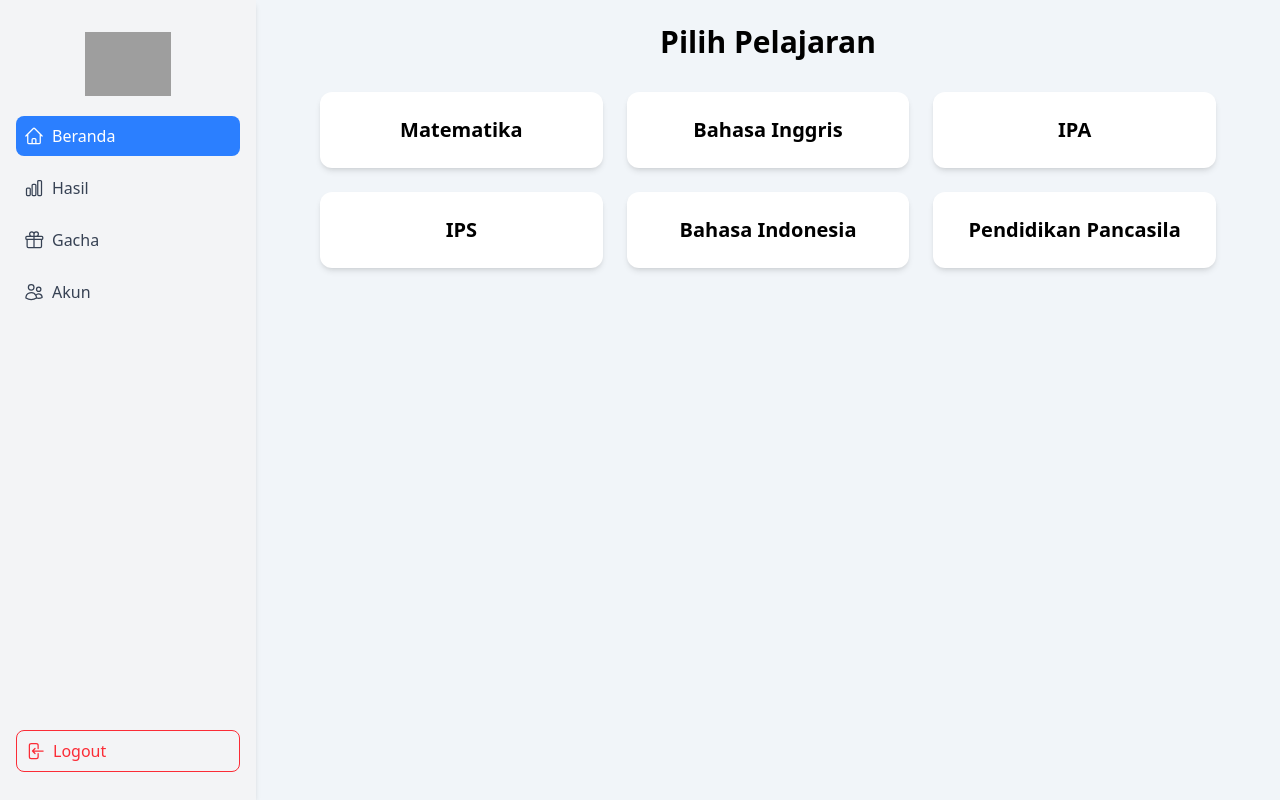
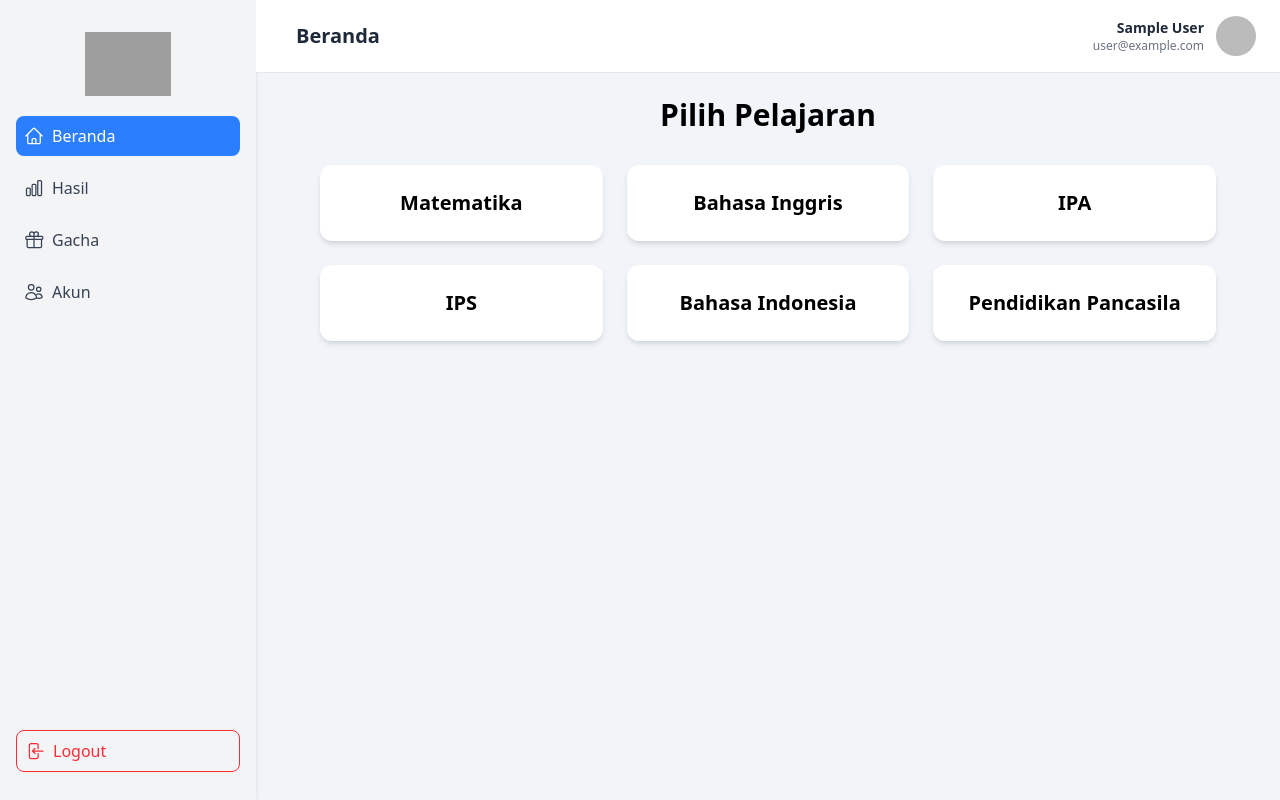
Before and after one commit to FardanAthilla/YokQuiz, a React (Vite) app: page / in a window 1280 px wide. Built offline with nearby package versions, Linux system fonts and the light colour scheme; no server answers; sample sign-in values are in the browser's storage; grey boxes are pictures that could not be loaded.

Commit message:
nambah dikit

```diff
--- a/src/App.tsx
+++ b/src/App.tsx
@@ -6,7 +6,7 @@ import { auth } from "./API/firebase";
 import AppRouter from "./Router/router";
 
 const App: React.FC = () => {
-  const [,setUser] = useState<User | null>(null);
+  const [, setUser] = useState<User | null>(null);
   const [loading, setLoading] = useState(true);
 
   useEffect(() => {
@@ -23,7 +23,15 @@ const App: React.FC = () => {
   }, []);
 
   if (loading) {
-    return <p className="text-center mt-10">Loading...</p>;
+    return (
+      <div className="flex items-center justify-center h-screen w-screen">
+        <img
+          className="w-20 h-20 animate-spin"
+          src="https://www.svgrepo.com/show/173880/loading-arrows.svg"
+          alt="Loading icon"
+        />
+      </div>
+    );
   }
 
   return (
--- a/src/Page/account.tsx
+++ b/src/Page/account.tsx
@@ -31,7 +31,7 @@ const Account: React.FC = () => {
     .toUpperCase();
 
   return (
-    <div className="flex min-h-screen bg-gray-100">
+    <div className="flex min-h-screen">
       <Sidebar />
       <main className="flex-1 flex items-center justify-center p-6">
         <div className="bg-white shadow-lg rounded-lg p-6 w-full max-w-md text-center">
@@ -51,15 +51,7 @@ const Account: React.FC = () => {
           <h2 className="text-2xl font-bold mb-2">{user.displayName}</h2>
           <p className="text-gray-600 mb-4">{user.email}</p>
 
-          <div className="border-t pt-4 text-sm text-left">
-            <p>
-              <span className="font-semibold">UID:</span> {user.uid}
-            </p>
-            <p>
-              <span className="font-semibold">Email Verified:</span>{" "}
-              {user.emailVerified ? "Ya" : "Belum"}
-            </p>
-          </div>
+
         </div>
       </main>
     </div>
--- a/src/Page/gacha.tsx
+++ b/src/Page/gacha.tsx
@@ -74,7 +74,7 @@ const GachaWallpaper: React.FC = () => {
   };
 
   return (
-  <div className="flex min-h-screen bg-slate-100 text-white">
+  <div className="flex min-h-screen text-white">
     <Sidebar />
 
     <main className="flex-1 flex flex-col items-center justify-center p-6">
--- a/src/Page/hasil.tsx
+++ b/src/Page/hasil.tsx
@@ -1,6 +1,7 @@
 import { useEffect, useState } from "react";
 import { db, auth } from "../API/firebase";
 import { collection, getDocs } from "firebase/firestore";
+import Sidebar from "../Components/sidebar";
 
 interface Attempt {
   id: string;
@@ -79,8 +80,10 @@ function Hasil() {
     );
   }
 
-  return (
-    <div className="p-6 space-y-4">
+return (
+  <div className="flex">
+    <Sidebar />
+    <div className="p-6 space-y-4 flex-1">
       <h1 className="text-2xl font-bold mb-6">Riwayat Quiz</h1>
       {attempts.map((attempt) => (
         <div
@@ -98,7 +101,9 @@ function Hasil() {
         </div>
       ))}
     </div>
-  );
+  </div>
+);
+
 }
 
 export default Hasil;
--- a/src/Page/home.tsx
+++ b/src/Page/home.tsx
@@ -1,18 +1,88 @@
+import React, { useEffect, useState } from "react";
+import { onAuthStateChanged } from "firebase/auth";
+import type { User } from "firebase/auth";
+import { auth } from "../API/firebase";
 import { useNavigate } from "react-router-dom";
+import Sidebar from "../Components/sidebar";
 import { subjects } from "../Data/Subject";
-import Sidebar from "../Components/sidebar";
 
-function Home() {
+const Home: React.FC = () => {
+  const [user, setUser] = useState<User | null>(null);
+  const [imgError, setImgError] = useState(false);
   const navigate = useNavigate();
 
+  useEffect(() => {
+    const unsubscribe = onAuthStateChanged(auth, (currentUser) => {
+      setUser(currentUser);
+      setImgError(false);
+    });
+    return () => unsubscribe();
+  }, []);
+
+  const fallbackChar = (user?.displayName || user?.email || "U")
+    .charAt(0)
+    .toUpperCase();
+
   return (
-    <div className="flex min-h-screen bg-slate-100">
+    <div className="flex min-h-screen">
       <Sidebar />
+
+      <div className="flex-1 flex flex-col">
+        {/* HEADER */}
+        <header className="flex items-center justify-between px-6 py-4 bg-white border-b border-gray-200">
+          <div className="flex items-center">
+            <button className="md:hidden text-gray-500 focus:outline-none">
+              <i className="fas fa-bars"></i>
+            </button>
+            <h1 className="text-xl font-semibold text-gray-800 ml-4">
+              Beranda
+            </h1>
+          </div>
+          <div className="flex items-center space-x-4">
+            <button className="text-gray-500 focus:outline-none">
+              <i className="fas fa-bell"></i>
+            </button>
+            <button className="text-gray-500 focus:outline-none">
+              <i className="fas fa-envelope"></i>
+            </button>
+
+            {/* USER INFO */}
+            {user ? (
+              <div className="flex items-center space-x-3">
+                <div className="text-right">
+                  <p className="text-sm font-semibold text-gray-800">
+                    {user.displayName || "User"}
+                  </p>
+                  <p className="text-xs text-gray-500">{user.email}</p>
+                </div>
+                {user.photoURL && !imgError ? (
+                  <img
+                    className="w-10 h-10 rounded-full"
+                    src={user.photoURL}
+                    alt="User"
+                    onError={() => setImgError(true)}
+                  />
+                ) : (
+                  <div className="w-10 h-10 rounded-full bg-blue-500 flex items-center justify-center">
+                    <span className="text-white text-lg font-bold">
+                      {fallbackChar}
+                    </span>
+                  </div>
+                )}
+              </div>
+            ) : (
+              <p className="text-gray-600 text-sm">Anda belum login</p>
+            )}
+          </div>
+        </header>
+
+        {/* MAIN */}
         <main className="flex-1 p-6">
           <h1 className="text-3xl font-bold text-center mb-8">
             Pilih Pelajaran
           </h1>
 
+          {/* GRID PELAJARAN */}
           <div className="grid grid-cols-1 sm:grid-cols-2 md:grid-cols-3 gap-6 max-w-4xl mx-auto">
             {Object.keys(subjects).map((key) => (
               <div
@@ -38,7 +108,8 @@ function Home() {
           </div>
         </main>
       </div>
+    </div>
   );
-}
+};
 
 export default Home;
--- a/src/Page/materi.tsx
+++ b/src/Page/materi.tsx
@@ -11,7 +11,7 @@ function Materi() {
   }
 
   return (
-    <div className="flex min-h-screen bg-slate-100">
+    <div className="flex min-h-screen">
       <Sidebar />
       <main className="flex-1 p-6">
         <h1 className="text-3xl font-bold text-center mb-8">
--- a/src/Router/router.tsx
+++ b/src/Router/router.tsx
@@ -4,7 +4,6 @@ import Materi from "../Page/materi";
 import Quiz from "../Page/quiz";
 import NotFound from "../error/error";
 import Login from "../Page/login";
-
 import ProtectedRoute from "./protectedroute";
 import PublicRoute from "./publicroute";
 
@@ -18,13 +17,26 @@ import Hasil from "../Page/hasil";
 
 function AppRouter() {
   const [user, setUser] = useState<User | null>(null);
-
+  const [loading, setLoading] = useState(true);
   useEffect(() => {
     const unsub = onAuthStateChanged(auth, (currentUser) => {
       setUser(currentUser);
+      setLoading(false);
     });
     return () => unsub();
   }, []);
+
+  if (loading) {
+    return (
+      <div className="flex items-center justify-center h-screen w-screen">
+        <img
+          className="w-20 h-20 animate-spin"
+          src="https://www.svgrepo.com/show/173880/loading-arrows.svg"
+          alt="Loading icon"
+        />
+      </div>
+    );
+  }
 
   return (
     <Routes>
--- a/src/index.css
+++ b/src/index.css
@@ -1 +1,5 @@
 @import "tailwindcss";
+
+body {
+  @apply bg-slate-100;
+}
```
Lines whose indentation alone changed are shown as unchanged.
